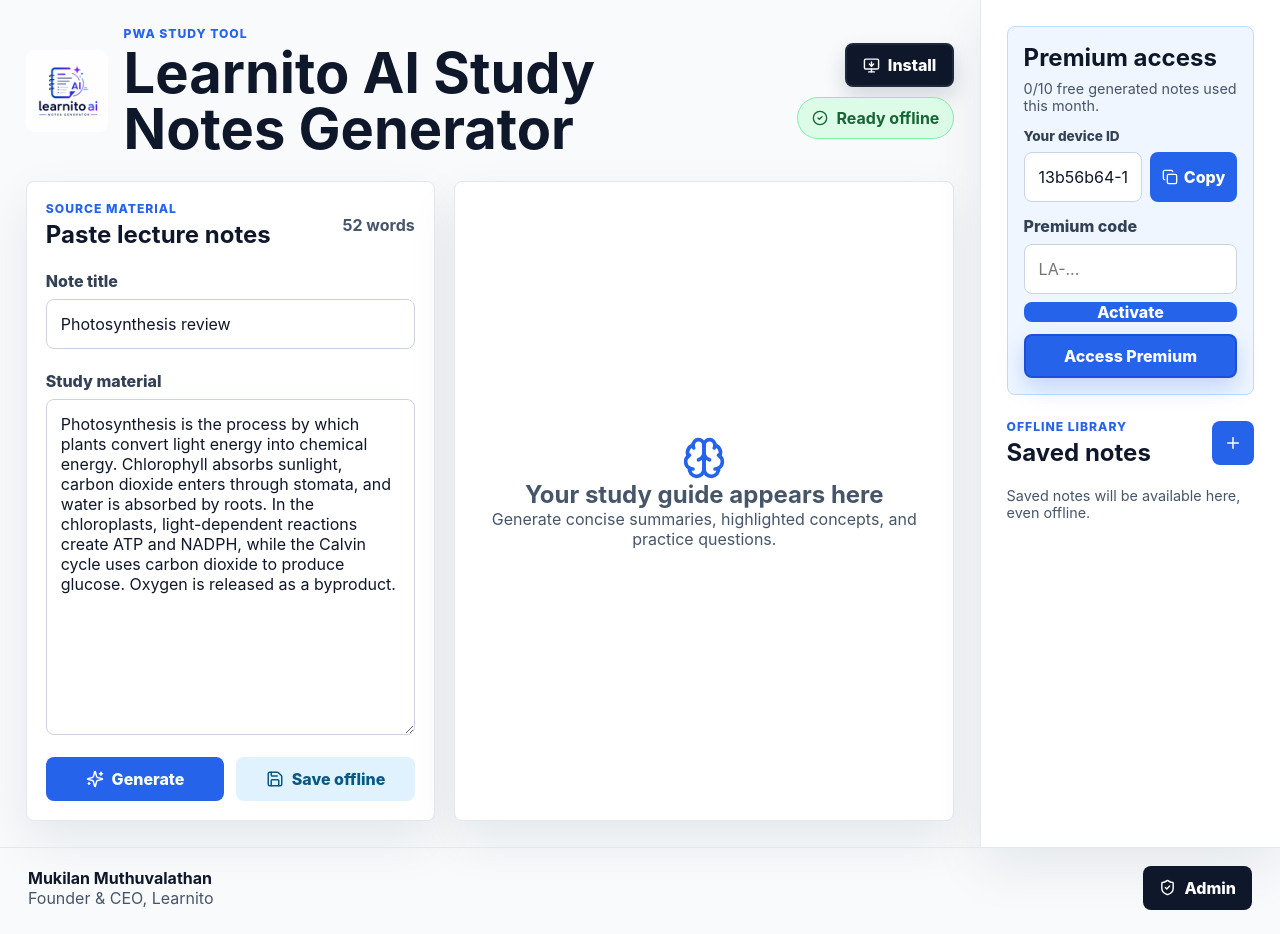
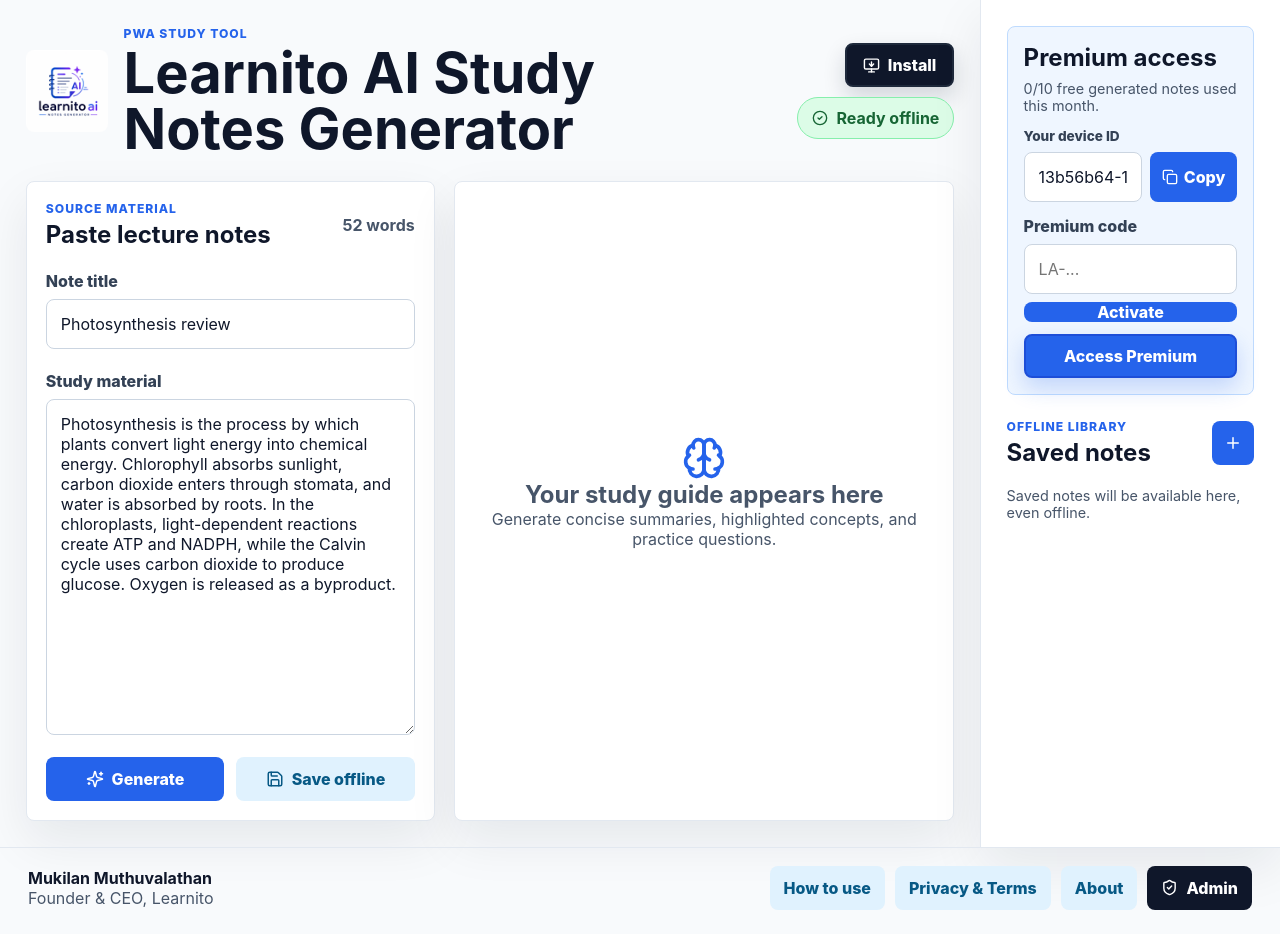
Before and after one commit to mukilanmuthuvalathan/learnito, a React (Vite) app: page / in a window 1280 px wide. Built offline with nearby package versions, Linux system fonts and the light colour scheme.

Commit message:
Add Learnito info pages

```diff
--- a/src/main.jsx
+++ b/src/main.jsx
@@ -34,6 +34,51 @@
 const ADMIN_SESSION_KEY = 'learnito_admin_password';
 const WHATSAPP_PREMIUM_LINK = 'https://wa.me/message/6FSCTMUBFVESK1?src=qr';
 const CONTACT_RECEIVED_PATH = '/contact-received';
+const PAGE_PATHS = {
+  about: '/about',
+  app: '/',
+  contact: CONTACT_RECEIVED_PATH,
+  howToUse: '/how-to-use',
+  privacyTerms: '/privacy-policy-terms'
+};
+const INFO_PAGES = {
+  howToUse: {
+    eyebrow: 'How to use',
+    title: 'How to use Learnito AI',
+    intro: 'Learnito helps students turn study material into short summaries, important concepts, and practice quiz questions.',
+    sections: [
+      { title: '1. Paste your study material', body: 'Copy lecture notes, textbook content, revision material, or class notes and paste them into the Study material box.' },
+      { title: '2. Generate study notes', body: 'Click Generate. Learnito creates exact key bullet points, important concepts, and practice questions based on your content.' },
+      { title: '3. Practice faster', body: 'Read the short answers in the Practice Quiz section. The answers are written in simple points for quick revision.' },
+      { title: '4. Save offline', body: 'Click Save offline to keep your notes on the same device. Saved notes can be opened again even when you are offline.' },
+      { title: '5. Premium access', body: 'Every device gets 10 free note generations per month. Premium unlocks unlimited generation for 28 days on the activated device.' }
+    ]
+  },
+  privacyTerms: {
+    eyebrow: 'Privacy and terms',
+    title: 'Privacy Policy and Terms',
+    intro: 'Learnito is built for students. These simple rules explain how the app works and what users should know before using it.',
+    sections: [
+      { title: 'Privacy Policy', body: 'Learnito stores saved notes locally on your device using browser storage. Your saved notes are not uploaded to a Learnito account database.' },
+      { title: 'Study material', body: 'Only paste study material you are allowed to use. Do not paste private, sensitive, or illegal content.' },
+      { title: 'Device ID and premium', body: 'Learnito creates a device ID in your browser so premium access can be activated for one device. Admin activation links work only for the matching device ID.' },
+      { title: 'Payments', body: 'Premium requests are handled through WhatsApp support. Always confirm payment details before paying. Premium access lasts 28 days after activation.' },
+      { title: 'Terms of use', body: 'Learnito is a study helper. Users should review generated notes and answers before depending on them for exams, homework, or official work.' },
+      { title: 'Contact', body: 'For help, premium activation, or questions, use the Access Premium WhatsApp button in the app.' }
+    ]
+  },
+  about: {
+    eyebrow: 'About Learnito',
+    title: 'About Learnito AI',
+    intro: 'Learnito AI Study Notes Generator helps students revise faster by converting study material into clear notes and practice questions.',
+    sections: [
+      { title: 'What Learnito does', body: 'Students paste study material and Learnito creates key summaries, important concepts, and practice quiz questions with simple answers.' },
+      { title: 'Founder', body: 'Learnito was founded by Mukilan Muthuvalathan, Founder and CEO of Learnito.' },
+      { title: 'Mission', body: 'The mission of Learnito is to make studying faster, easier, and more useful for students on phone, tablet, laptop, and desktop.' },
+      { title: 'Offline-first study', body: 'Learnito supports offline saved notes on the same device, so students can continue revision without needing to reload everything.' }
+    ]
+  }
+};
 const ASSET_BASE = import.meta.env.BASE_URL;
 const LOGO_UI_SRC = `${ASSET_BASE}learnito-logo-small.png`;
 
@@ -284,7 +329,7 @@
   }
 
   function navigate(nextView) {
-    const path = nextView === 'admin' ? '/admin' : nextView === 'contact' ? CONTACT_RECEIVED_PATH : '/';
+    const path = nextView === 'admin' ? '/admin' : PAGE_PATHS[nextView] || PAGE_PATHS.app;
     window.history.pushState({}, '', path);
     setView(nextView);
   }
@@ -320,6 +365,10 @@
 
   if (view === 'contact') {
     return <ContactReceivedPage onBack={() => navigate('app')} />;
+  }
+
+  if (INFO_PAGES[view]) {
+    return <InfoPage page={INFO_PAGES[view]} onBack={() => navigate('app')} onNavigate={navigate} />;
   }
 
   return (
@@ -526,11 +575,51 @@
           <strong>Mukilan Muthuvalathan</strong>
           <span>Founder &amp; CEO, Learnito</span>
         </div>
-        <button className="admin-link" type="button" onClick={() => navigate('admin')}>
-          <ShieldCheck size={17} />
-          Admin
-        </button>
+        <nav className="footer-links" aria-label="Learnito pages">
+          <button type="button" onClick={() => navigate('howToUse')}>How to use</button>
+          <button type="button" onClick={() => navigate('privacyTerms')}>Privacy &amp; Terms</button>
+          <button type="button" onClick={() => navigate('about')}>About</button>
+          <button className="admin-link" type="button" onClick={() => navigate('admin')}>
+            <ShieldCheck size={17} />
+            Admin
+          </button>
+        </nav>
       </footer>
+    </main>
+  );
+}
+
+function InfoPage({ onBack, onNavigate, page }) {
+  return (
+    <main className="info-page">
+      <section className="info-shell">
+        <header className="info-header">
+          <div className="brand-heading">
+            <img src={LOGO_UI_SRC} alt="Learnito AI logo" width="82" height="82" decoding="async" />
+            <div>
+              <p className="eyebrow">{page.eyebrow}</p>
+              <h1>{page.title}</h1>
+            </div>
+          </div>
+          <button className="secondary-link" type="button" onClick={onBack}>Back to app</button>
+        </header>
+
+        <p className="info-intro">{page.intro}</p>
+
+        <div className="info-grid">
+          {page.sections.map((section) => (
+            <article className="info-card" key={section.title}>
+              <h2>{section.title}</h2>
+              <p>{section.body}</p>
+            </article>
+          ))}
+        </div>
+
+        <div className="info-actions">
+          <button type="button" onClick={onBack}>Start using Learnito</button>
+          <button className="secondary-info-button" type="button" onClick={() => onNavigate('contact')}>Contact support</button>
+        </div>
+      </section>
     </main>
   );
 }
@@ -562,7 +651,10 @@
 
 function getViewFromPath() {
   if (window.location.pathname === '/admin') return 'admin';
-  if (window.location.pathname === CONTACT_RECEIVED_PATH) return 'contact';
+  if (window.location.pathname === PAGE_PATHS.contact) return 'contact';
+  if (window.location.pathname === PAGE_PATHS.howToUse) return 'howToUse';
+  if (window.location.pathname === PAGE_PATHS.privacyTerms) return 'privacyTerms';
+  if (window.location.pathname === PAGE_PATHS.about) return 'about';
   return 'app';
 }
 function AdminPanel({ onBack, onUsageChange }) {
--- a/src/styles.css
+++ b/src/styles.css
@@ -353,6 +353,101 @@
   color: #0f172a;
 }
 
+.footer-links {
+  align-items: center;
+  display: flex;
+  flex-wrap: wrap;
+  gap: 10px;
+  justify-content: flex-end;
+}
+
+.footer-links button {
+  background: #e0f2fe;
+  border-radius: 8px;
+  color: #075985;
+  font-weight: 800;
+  min-height: 44px;
+  padding: 0 14px;
+}
+
+.footer-links .admin-link {
+  background: #0f172a;
+  color: #ffffff;
+}
+
+.info-page {
+  background: #f8fafc;
+  min-height: 100vh;
+  padding: clamp(18px, 3vw, 36px);
+}
+
+.info-shell {
+  margin: 0 auto;
+  max-width: 1040px;
+}
+
+.info-header {
+  align-items: center;
+  display: flex;
+  gap: 18px;
+  justify-content: space-between;
+  margin-bottom: 24px;
+}
+
+.info-intro {
+  color: #334155;
+  font-size: clamp(1.08rem, 2vw, 1.25rem);
+  line-height: 1.6;
+  max-width: 820px;
+}
+
+.info-grid {
+  display: grid;
+  gap: 16px;
+  grid-template-columns: repeat(2, minmax(0, 1fr));
+  margin-top: 22px;
+}
+
+.info-card {
+  background: #ffffff;
+  border: 1px solid #e2e8f0;
+  border-radius: 8px;
+  box-shadow: 0 20px 50px rgba(15, 23, 42, 0.08);
+  padding: clamp(18px, 2vw, 24px);
+}
+
+.info-card h2 {
+  color: #1e40af;
+  font-size: 1.2rem;
+  margin-bottom: 10px;
+}
+
+.info-card p {
+  color: #475569;
+  line-height: 1.6;
+  margin-bottom: 0;
+}
+
+.info-actions {
+  display: flex;
+  flex-wrap: wrap;
+  gap: 12px;
+  margin-top: 24px;
+}
+
+.info-actions button {
+  background: #2563eb;
+  border-radius: 8px;
+  color: #ffffff;
+  font-weight: 800;
+  min-height: 46px;
+  padding: 0 18px;
+}
+
+.info-actions .secondary-info-button {
+  background: #e0f2fe;
+  color: #075985;
+}
 .empty-state {
   align-items: center;
   color: #475569;
@@ -995,6 +1090,29 @@
     gap: 12px;
   }
 
+  .footer-links,
+  .footer-links button,
+  .footer-links .admin-link,
+  .info-actions,
+  .info-actions button {
+    width: 100%;
+  }
+
+  .footer-links,
+  .info-header,
+  .info-grid {
+    grid-template-columns: 1fr;
+  }
+
+  .info-header {
+    align-items: flex-start;
+    flex-direction: column;
+  }
+
+  .info-grid {
+    display: grid;
+  }
+
   .input-panel,
   .results-panel {
     padding: 16px;
```
Also changed, not shown: 1 other file (tests, documents, lock files or other folders).
